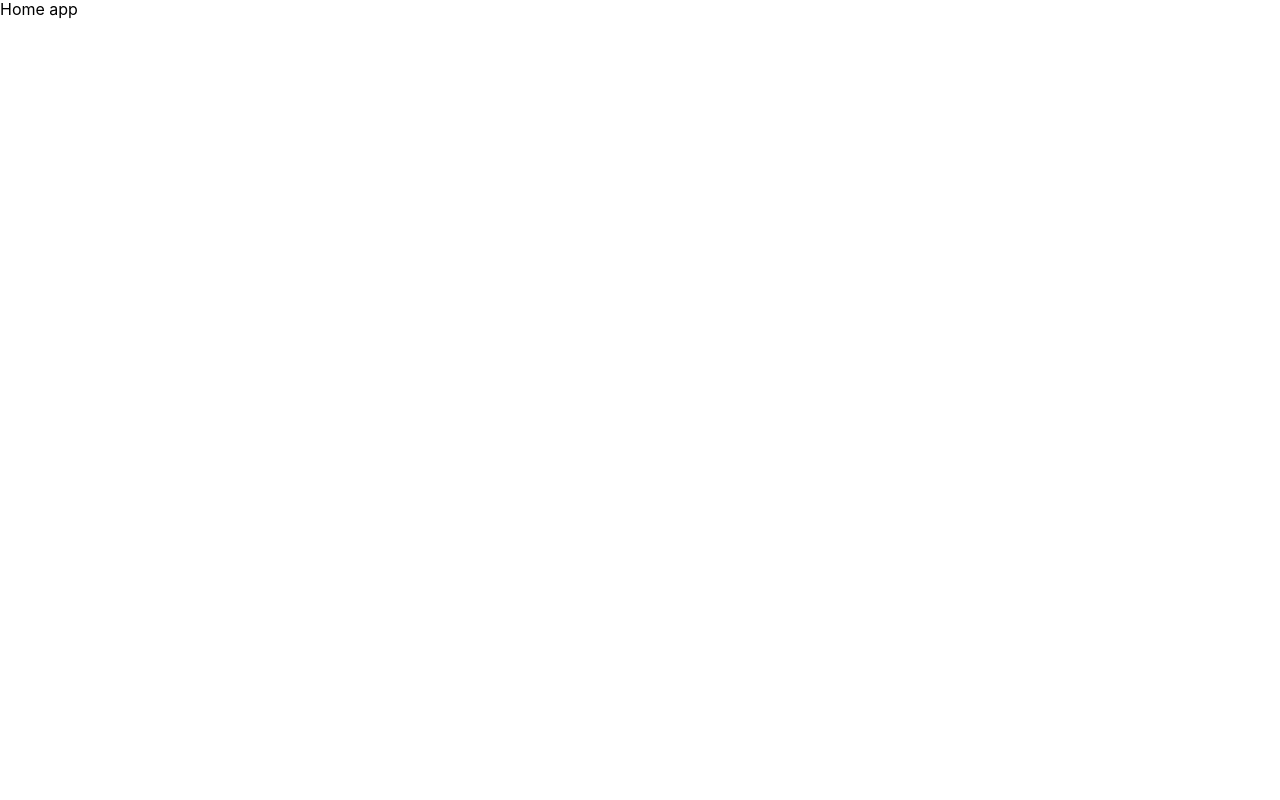
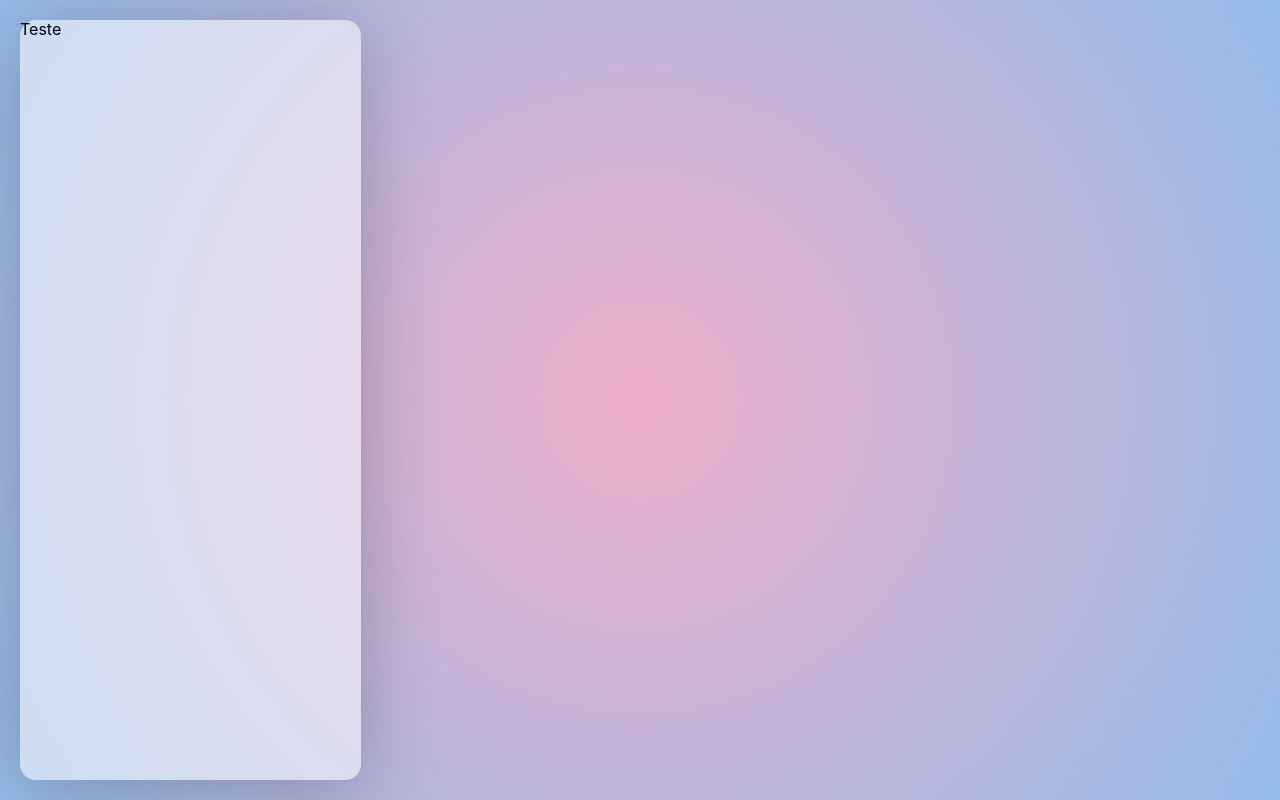
Before and after one commit to lukkas-lukkas/react-calendar, a React (Create React App) app: page / in a window 1280 px wide. Built offline with nearby package versions, Linux system fonts and the light colour scheme.

Commit message:
create style from app

```diff
--- a/src/App.module.scss
+++ b/src/App.module.scss
@@ -0,0 +1,26 @@
+.app {
+    background: rgb(238, 174, 202);
+    background: radial-gradient(circle, rgba(238, 174, 202, 1) 0%, rgba(148, 187, 233, 1) 100%);
+    height: 100vh;
+    box-sizing: border-box;
+    overflow: hidden;
+    display: grid;
+    grid-template-columns: 1fr 2.5fr;
+    grid-template-rows: 1fr;
+    grid-template-areas: ". .";
+    padding: 20px;
+    row-gap: 3rem;
+    column-gap: 3rem;
+
+    ::-webkit-scrollbar {
+        width: 6px;
+        background-color: #F5F5F5;
+        border-radius: 1rem;
+
+    }
+
+    ::-webkit-scrollbar-thumb {
+        background-color: #000000;
+        border-radius: 1rem;
+    }
+}
--- a/src/App.tsx
+++ b/src/App.tsx
@@ -1,9 +1,12 @@
 import style from './App.module.scss';
+import Card from './components/Card';
 
 export default function App() {
     return (
         <div className={style.app}>
-            Home app
+            <Card>
+                Teste
+            </Card>
         </div>
     );
 }
```
